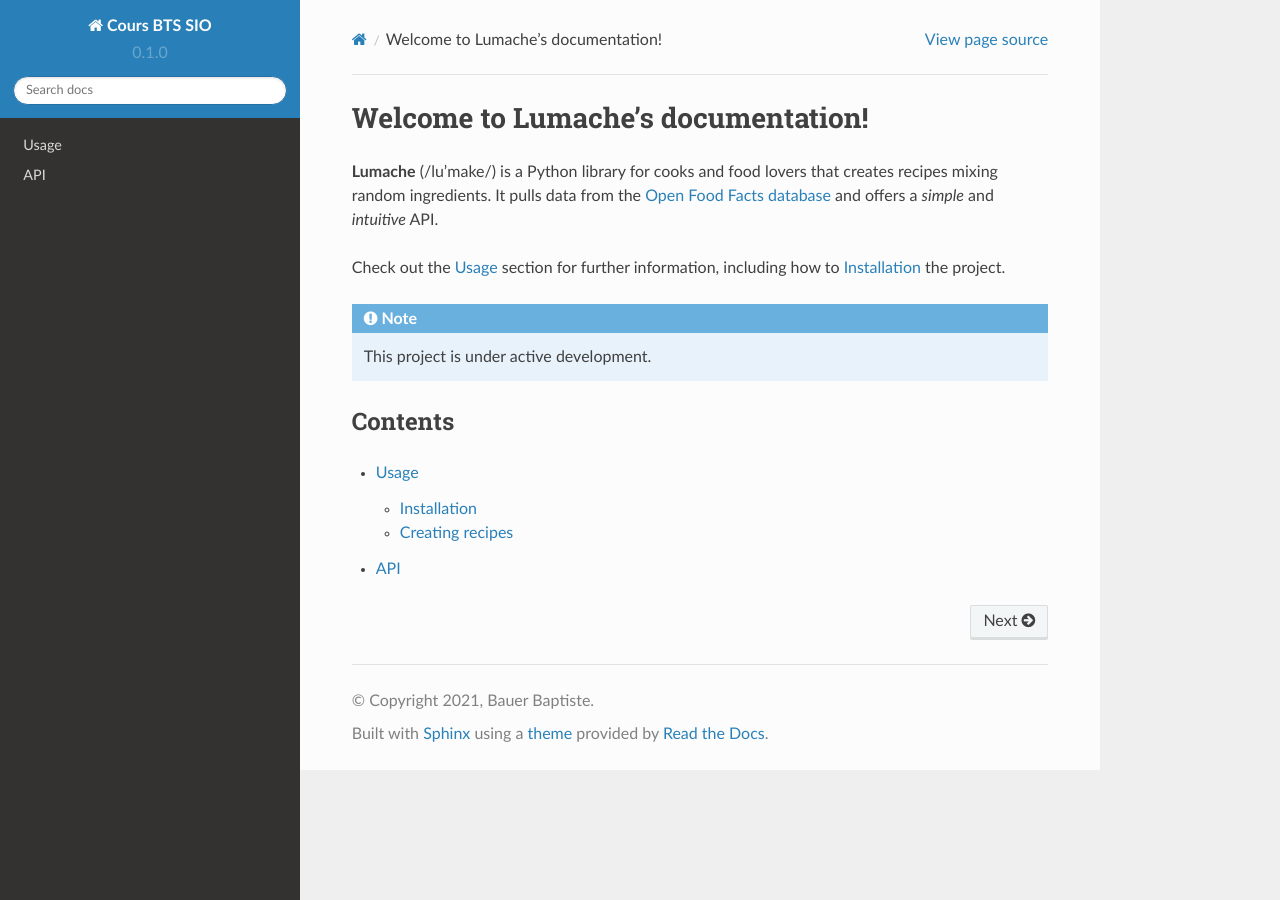
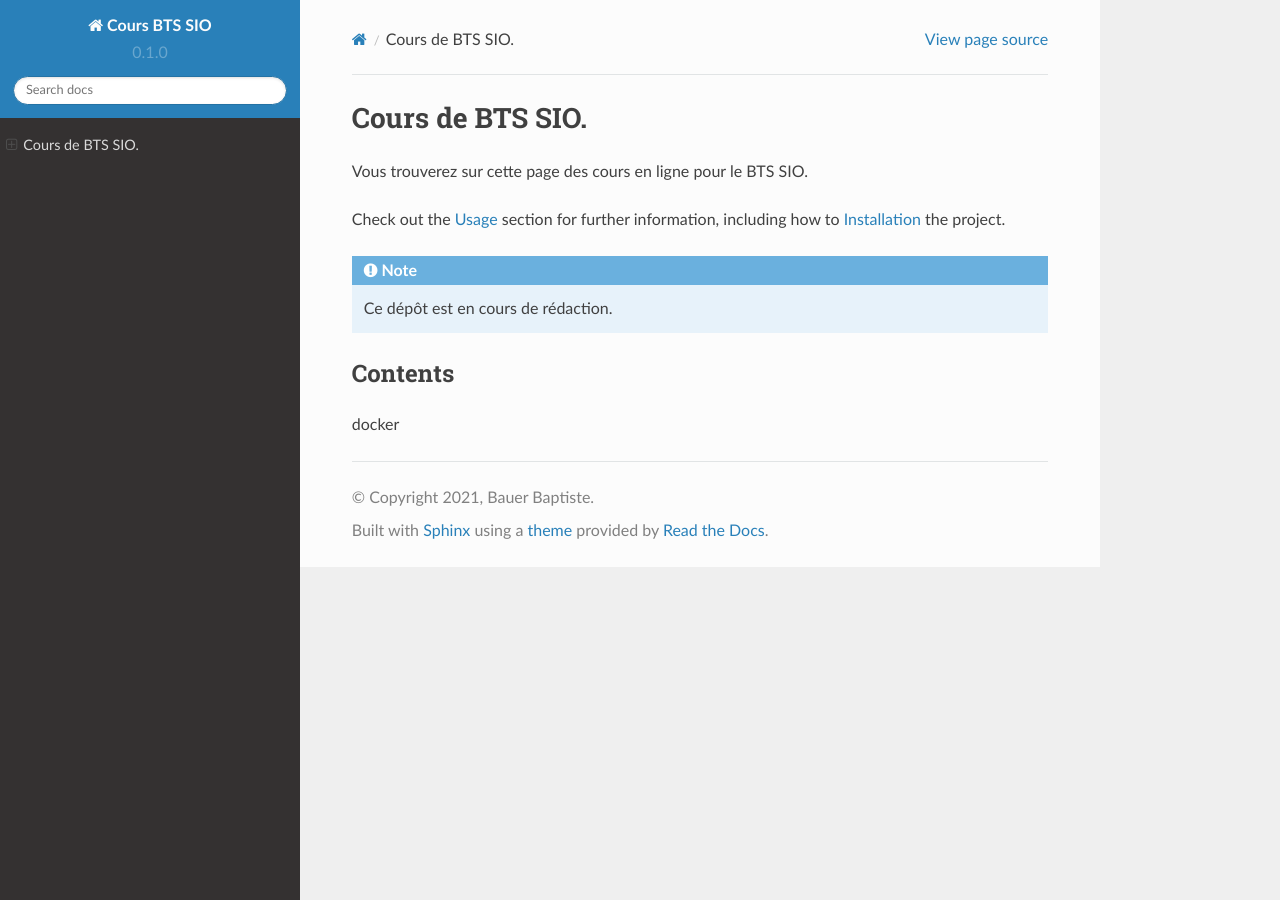
Before and after one commit to bbauer02/cours-sio, a Sphinx documentation site: the page built from docs/source/index.rst, in a window 1280 px wide. Built offline with Sphinx 7.4.7 and the Read the Docs theme 2.0.0, drawn with Linux system fonts in a browser that asks for light colours.

Commit message:
modification index.rst

```diff
--- a/docs/source/index.rst
+++ b/docs/source/index.rst
@@ -1,22 +1,18 @@
-Welcome to Lumache's documentation!
+Cours de BTS SIO.
 ===================================
 
-**Lumache** (/lu'make/) is a Python library for cooks and food lovers
-that creates recipes mixing random ingredients.
-It pulls data from the `Open Food Facts database <https://world.openfoodfacts.org/>`_
-and offers a *simple* and *intuitive* API.
+Vous trouverez sur cette page des cours en ligne pour le BTS SIO.
 
 Check out the :doc:`usage` section for further information, including
 how to :ref:`installation` the project.
 
 .. note::
 
-   This project is under active development.
+   Ce dépôt est en cours de rédaction.
 
 Contents
 --------
 
 .. toctree::
 
-   usage
-   api
+docker
```
